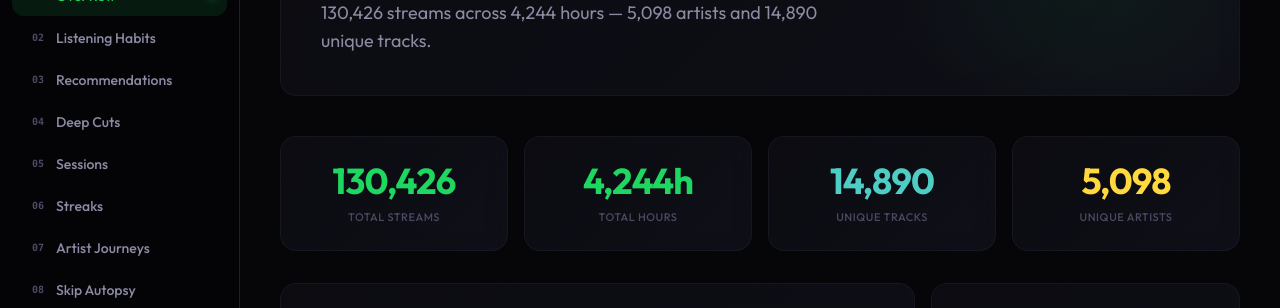
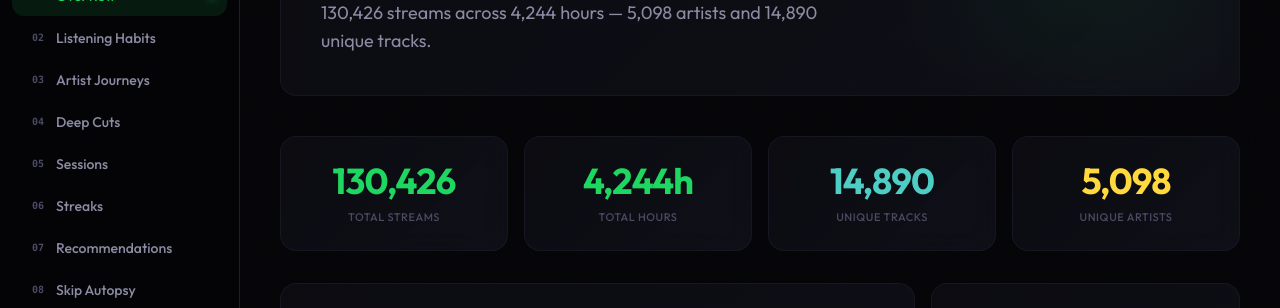
Before and after one commit to rbhale-git/spotify-dashboard, a Next.js app: page / in a window 1280 px wide. Shown: the part 126-434 px from the top of the page. Built offline with nearby package versions, Linux system fonts and the light colour scheme.

Commit message:
reorder: swap Artist Journeys with Recommendations
Co-Authored-By: Claude Opus 4.6 (1M context) <noreply@anthropic.com>

```diff
--- a/src/app/page.tsx
+++ b/src/app/page.tsx
@@ -16,7 +16,7 @@ export default function Home() {
       <div className="section-divider" />
       <HabitsSection />
       <div className="section-divider" />
-      <RecommendationsSection />
+      <ArtistJourneysSection />
       <div className="section-divider" />
       <DeepCutsSection />
       <div className="section-divider" />
@@ -24,7 +24,7 @@ export default function Home() {
       <div className="section-divider" />
       <StreaksSection />
       <div className="section-divider" />
-      <ArtistJourneysSection />
+      <RecommendationsSection />
       <div className="section-divider" />
       <SkipAutopsySection />
       <div className="section-divider" />
--- a/src/components/ui/Sidebar.tsx
+++ b/src/components/ui/Sidebar.tsx
@@ -6,11 +6,11 @@ import { metadata } from "@/lib/data";
 const sections = [
   { id: "overview", label: "Overview", icon: "01" },
   { id: "habits", label: "Listening Habits", icon: "02" },
-  { id: "recommendations", label: "Recommendations", icon: "03" },
+  { id: "artist-journeys", label: "Artist Journeys", icon: "03" },
   { id: "deep-cuts", label: "Deep Cuts", icon: "04" },
   { id: "sessions", label: "Sessions", icon: "05" },
   { id: "streaks", label: "Streaks", icon: "06" },
-  { id: "artist-journeys", label: "Artist Journeys", icon: "07" },
+  { id: "recommendations", label: "Recommendations", icon: "07" },
   { id: "skip-autopsy", label: "Skip Autopsy", icon: "08" },
   { id: "repeat-explore", label: "Repeat vs Explore", icon: "09" },
   { id: "binge-score", label: "Binge Score", icon: "10" },
```
